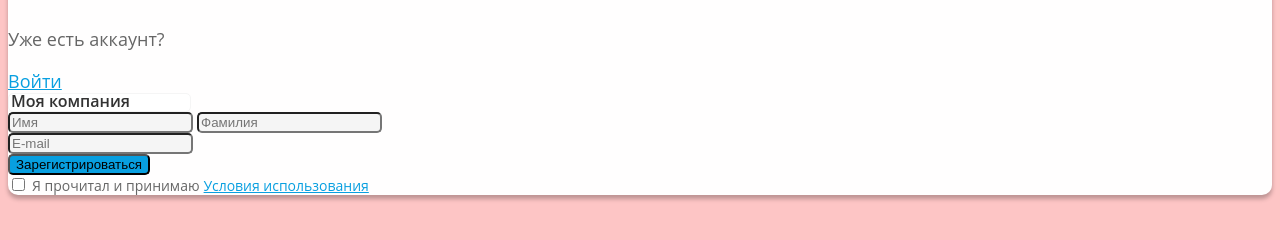
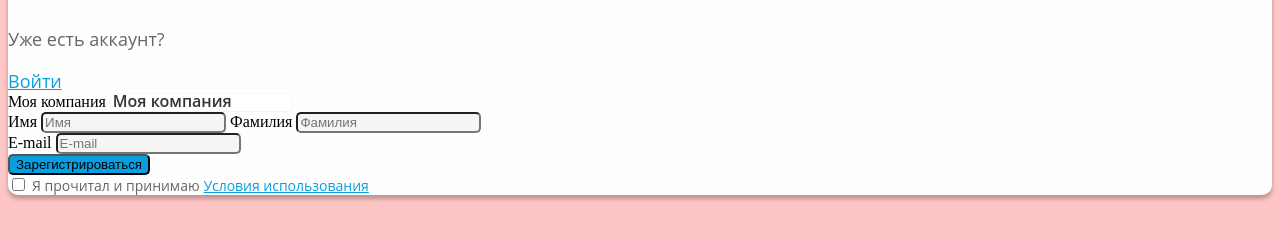
Before and after one commit to lobodenkoDen/dz-html, a plain HTML site: page 2-Form/index.html in a window 1280 px wide. Shown: the part 82-322 px from the top of the page. Drawn offline with Linux system fonts and the light colour scheme.

Commit message:
Внесены исправления по код ревью

```diff
--- a/2-Form/index.html
+++ b/2-Form/index.html
@@ -1,5 +1,5 @@
 <!DOCTYPE html>
-<html lang="en">
+<html lang="ru">
   <head>
     <meta charset="UTF-8" />
     <meta name="viewport" content="width=device-width, initial-scale=1.0" />
@@ -15,15 +15,20 @@
           <a class="signin-button" href="#">Войти</a>
         </div>
         <form action="/test">
-          <input class="company-input" type="text" name="my_company" placeholder="Моя компания" />
+          <label for="my_company">Моя компания</label>
+          <input class="company-input" type="text" id="my_company" name="my_company" placeholder="Моя компания" />
           <div>
-            <input class="input-grey" type="text" name="first_name" placeholder="Имя" />
-            <input class="input-grey" type="text" name="second_name" placeholder="Фамилия" />
+            <label for="first_name">Имя</label>
+            <input class="input-grey" type="text" id="first_name" name="first_name" placeholder="Имя" />
+            <label for="second_name">Фамилия</label>
+            <input class="input-grey" type="text" id="second_name" name="second_name" placeholder="Фамилия" />
           </div>
-          <input class="input-grey" type="email" name="email" placeholder="E-mail" />
+          <label for="email">E-mail</label>
+          <input class="input-grey" type="email" id="email" name="email" placeholder="E-mail" />
           <div>
-            <input class="signup-button" type="submit" value="Зарегистрироваться" name="signup" />
+            <button class="signup-button" type="submit" name="signup">Зарегистрироваться</button>
           </div>
+
           <div>
             <input class="checkbox-button" type="checkbox" name="checkbox" id="checkbox" />
             <label class="agreements" for="checkbox">Я прочитал и принимаю</label>
```
